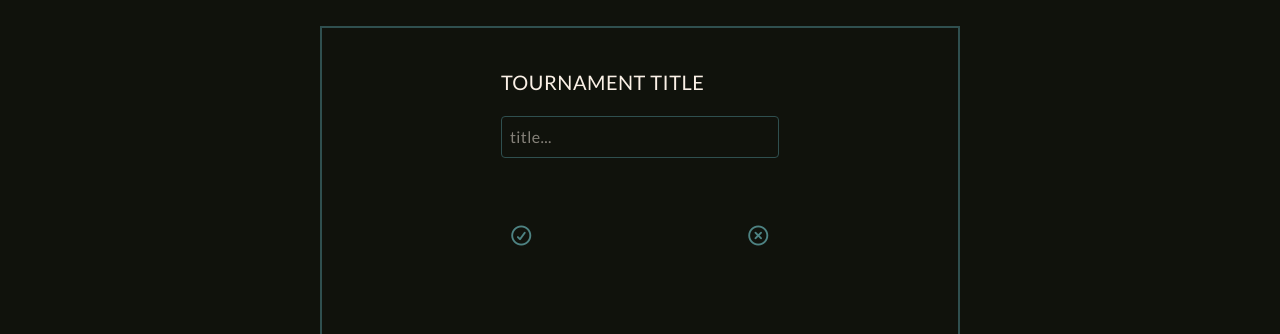
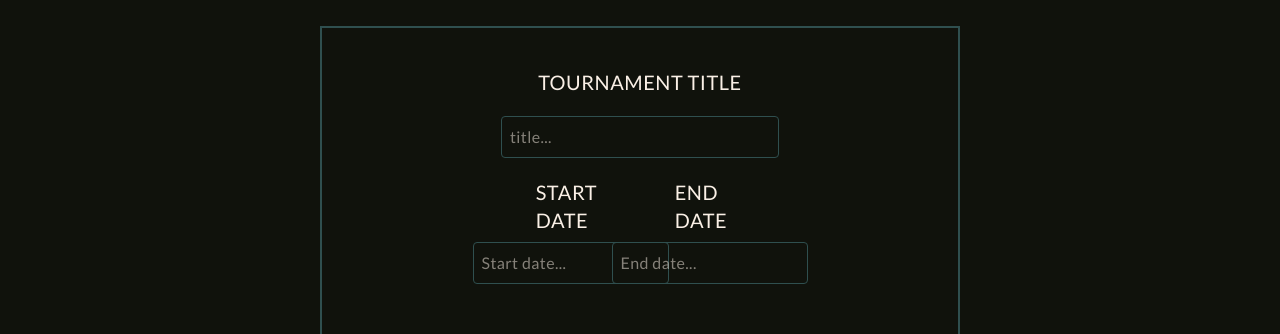
Before and after one commit to Callum-Jones230893/database-assignment, a Next.js app: page /createTournament in a window 1280 px wide. Shown: the part 234-568 px from the top of the page. Built offline with nearby package versions, Linux system fonts and the light colour scheme; no server answers.

Commit message:
added times for tournments

```diff
--- a/actions/schemas.ts
+++ b/actions/schemas.ts
@@ -13,6 +13,8 @@ export const createPostSchema = z.object({
 
 export const createTournamentSchema = z.object({
   title: z.string().min(6, "Please enter a valid title of atleast six characters."),
+  start: z.string(),
+  end: z.string()
 })
 
 export const commentSchema = z.object({
--- a/src/components/tournaments/NewTournament/index.tsx
+++ b/src/components/tournaments/NewTournament/index.tsx
@@ -56,9 +56,22 @@ const NewTournament = () => {
         onClick={(e) => e.stopPropagation()}
         className="post-form"
       >
-        <label htmlFor="title" className="field-header">Tournament title</label>
+        <label htmlFor="title" className="field-header text-center">Tournament title</label>
         <input {...register("title")} placeholder="title..." className="input" />
         {errors.title && <ErrorMessage error={errors.title.message!}/>}
+
+        <div className="flex flex-col md:flex-row gap-5 md:gap-0 items-center justify-between mx-auto w-1/2">
+          <div className="flex flex-col items-center justify-center w-1/2 gap-2">
+            <label htmlFor="start" className="field-header">Start date</label>
+            <input {...register("start")} placeholder="Start date..." className="border border-accent-one rounded-sm p-2" />
+            {errors.title && <ErrorMessage error={errors.title.message!}/>}
+          </div>
+          <div className="flex flex-col items-center justify-center w-1/2 gap-2">
+            <label htmlFor="end" className="field-header">End date</label>
+            <input {...register("end")} placeholder="End date..." className="border border-accent-one rounded-sm p-2" />
+            {errors.title && <ErrorMessage error={errors.title.message!}/>}
+          </div>
+        </div>
 
         <div className="flex justify-between w-[90%] md:w-1/2 mx-auto py-10">
           <button><i className="fa-regular fa-circle-check fa-icon"></i></button>
```
